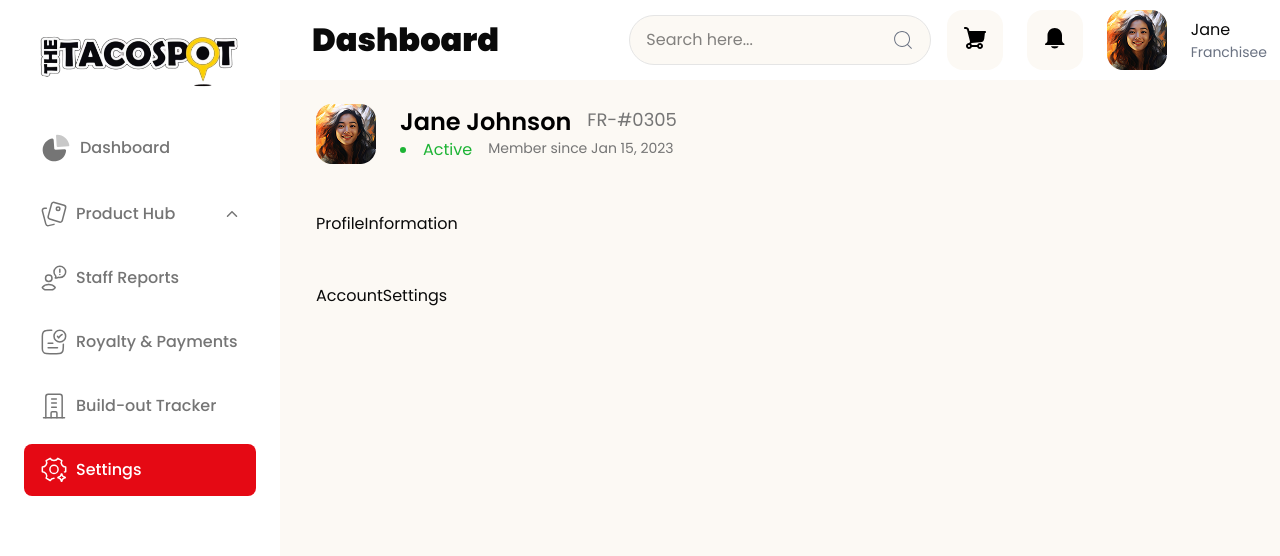
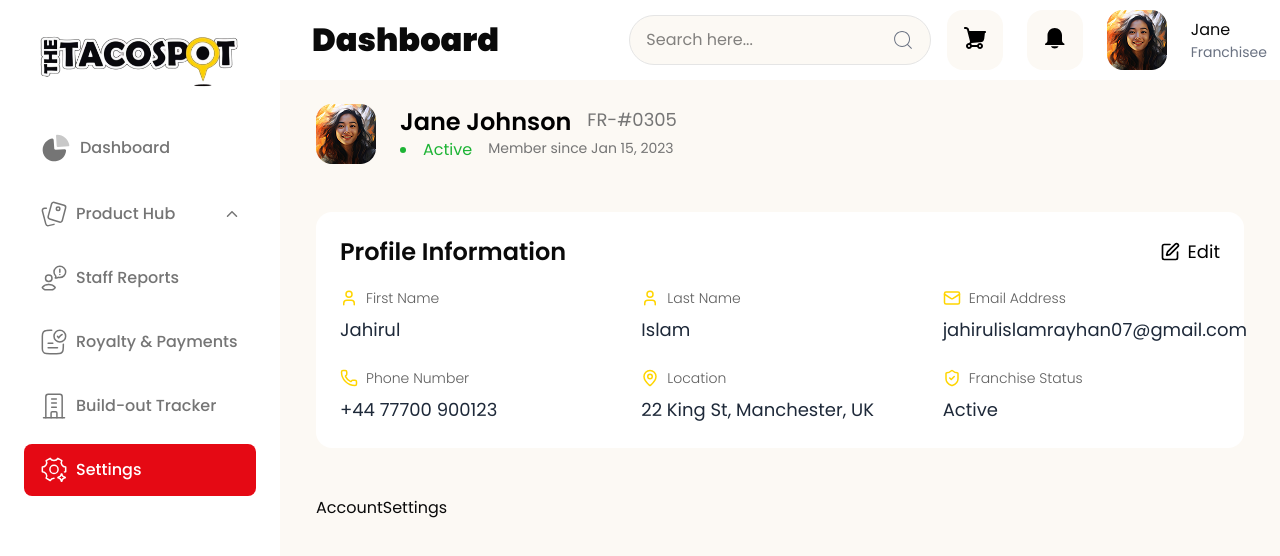
Before and after one commit to Webgenius0/jesus-react-frontend, a React (Vite) app: page /franchisee-dashboard/settings in a window 1280 px wide. Shown: the top 556 px of the page. Built offline with nearby package versions, Linux system fonts and the light colour scheme.

Commit message:
Profile Information dection done

```diff
--- a/src/Components/Franchisee/FranchiseeSettings/ProfileInformation.jsx
+++ b/src/Components/Franchisee/FranchiseeSettings/ProfileInformation.jsx
@@ -1,7 +1,128 @@
-import React from 'react'
+import {
+  EditIcon,
+  UserIcon,
+  MailIcon,
+  MapPinIcon,
+  PhoneIcon,
+  ShieldCheckIcon,
+  XIcon,
+} from "lucide-react";
+import React, { useState } from "react";
+import { useForm } from "react-hook-form";
 
 export default function ProfileInformation() {
+  const [isEditing, setIsEditing] = useState(false);
+  const [user, setUser] = useState({
+    firstName: "Jahirul",
+    lastName: "Islam",
+    emailAddress: "jahirulislamrayhan07@gmail.com",
+    phoneNumber: "+44 77700 900123",
+    location: "22 King St, Manchester, UK",
+    franchiseStatus: "Active",
+  });
+
+  const {
+    register,
+    handleSubmit,
+    reset,
+    formState: { errors },
+  } = useForm({
+    defaultValues: user,
+  });
+
+  const onSubmit = (data) => {
+    // Here you can post `data` to your API
+    console.log("Form Data:", data);
+    setUser(data);
+    setIsEditing(false);
+  };
+
+  const handleCancel = () => {
+    reset(user); // Reset the form to current user data
+    setIsEditing(false);
+  };
+
+  const profileFields = [
+    { label: "First Name", key: "firstName", icon: UserIcon },
+    { label: "Last Name", key: "lastName", icon: UserIcon },
+    { label: "Email Address", key: "emailAddress", icon: MailIcon },
+    { label: "Phone Number", key: "phoneNumber", icon: PhoneIcon },
+    { label: "Location", key: "location", icon: MapPinIcon },
+    { label: "Franchise Status", key: "franchiseStatus", icon: ShieldCheckIcon },
+  ];
+
   return (
-    <div>ProfileInformation</div>
-  )
+    <div className="bg-white p-6 rounded-2xl relative">
+      {/* Header */}
+      <div className="flex justify-between items-center">
+        <h1 className="text-2xl font-semibold">Profile Information</h1>
+        <button
+          onClick={() => setIsEditing(true)}
+          className="text-lg text-black cursor-pointer flex items-center gap-2"
+        >
+          <EditIcon size={20} /> Edit
+        </button>
+      </div>
+
+      {/* Profile Details */}
+      <div className="grid grid-cols-3 gap-6 mt-5 text-gray-800">
+        {profileFields.map((field, idx) => {
+          const Icon = field.icon;
+          return (
+            <div key={idx} className="flex flex-col gap-2">
+              <div className="flex items-center gap-2">
+                <Icon className="text-[#FFD500]" size={18} />
+                <h1 className="text-sm font-light text-[#5E5E5E]">{field.label}</h1>
+              </div>
+              <p className="text-lg">{user[field.key]}</p>
+            </div>
+          );
+        })}
+      </div>
+
+      {/* Modal */}
+      {isEditing && (
+        <div className="fixed inset-0 bg-black/50 flex items-center justify-center z-50">
+          <div className="bg-white p-6 rounded-2xl w-[600px] relative">
+            <h2 className="text-xl font-semibold mb-4 text-center">Edit Information</h2>
+
+            <form onSubmit={handleSubmit(onSubmit)} className="grid grid-cols-1 gap-4">
+              {profileFields.map((field, idx) => {
+                const Icon = field.icon;
+                return (
+                  <div key={idx} className="flex flex-col gap-1">
+                    <div className="flex items-center gap-2 mb-2">
+                      <Icon className="text-[#FFD500]" size={18} />
+                      <h1 className="text-sm font-medium  text-[#5E5E5E] ">{field.label}</h1>
+                    </div>
+                    <input
+                      type={field.key === "emailAddress" ? "email" : "text"}
+                      {...register(field.key, { required: true })}
+                      className="border rounded-md py-3 px-4 bg-gray-200"
+                    />
+                    {errors[field.key] && (
+                      <span className="text-red-500 text-sm">This field is required</span>
+                    )}
+                  </div>
+                );
+              })}
+
+              <div className="flex justify-between gap-2 mt-4">
+                <button
+                  type="button"
+                  onClick={handleCancel}
+                  className="p-3 cursor-pointer border text-black rounded-md w-full "
+                >
+                  Cancel
+                </button>
+                <button type="submit" className="p-3 cursor-pointer bg-PrimaryBg text-white rounded-md w-full">
+                  Save
+                </button>
+              </div>
+            </form>
+          </div>
+        </div>
+      )}
+    </div>
+  );
 }
```
